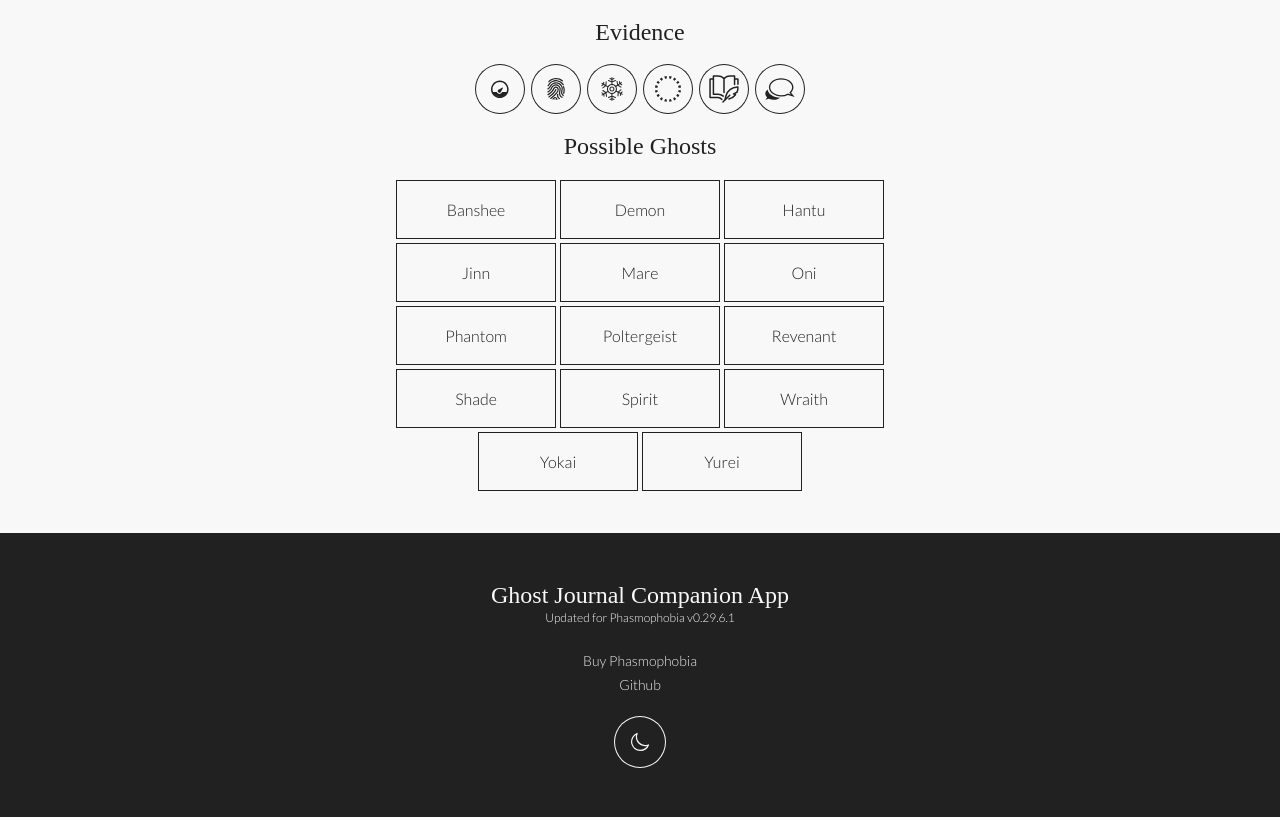
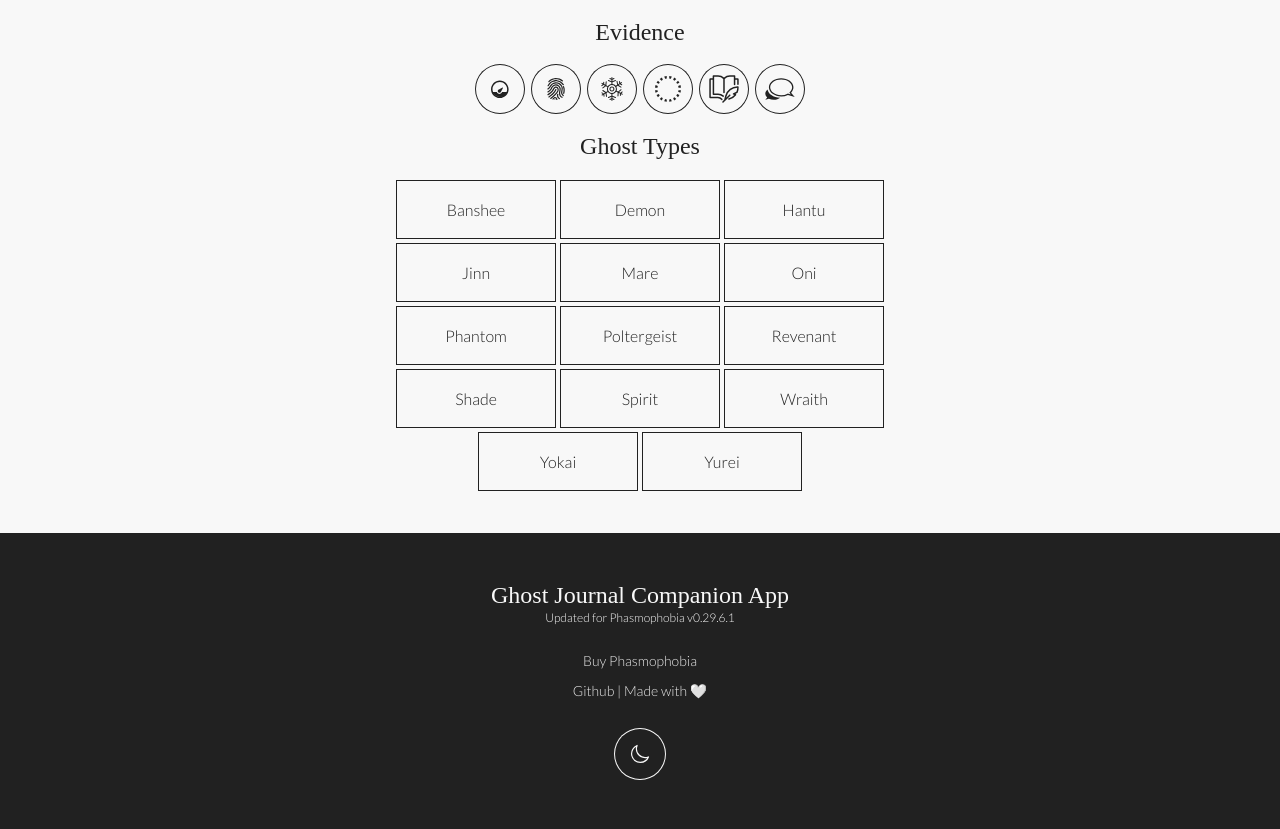
Before and after one commit to danWithABeard/phasmophobia-journal, a React (Create React App) app: page / in a window 1280 px wide. Built offline with nearby package versions, Linux system fonts and the light colour scheme; the HTML template or start-up script is replaced by a standard one; a web font is replaced by a local one.

Commit message:
Copy updates

```diff
--- a/public/index.html
+++ b/public/index.html
@@ -4,12 +4,12 @@
     <meta charset="utf-8" />
     <!-- <link rel="icon" href="%PUBLIC_URL%/favicon.ico" /> -->
     <meta name="viewport" content="width=device-width, initial-scale=1" />
-    <meta name="description" content="Web site created using create-react-app" />
+    <meta name="description" content="Help track your ghost evidence in the browser while playing Phasmophobia on PC. A fan-made project." />
     <link rel="apple-touch-icon" href="%PUBLIC_URL%/logo192.png" />
     <link rel="manifest" href="%PUBLIC_URL%/manifest.json" />
     <link rel="preconnect" href="https://fonts.gstatic.com">
     <link href="https://fonts.googleapis.com/css2?family=Lato:wght@300&family=Rancho&display=swap" rel="stylesheet">
-    <title>Fan Made Phasmophobia Journal</title>
+    <title>Ghost Hunting Journal | Companion App</title>
   </head>
   <body>
     <noscript>You need to enable JavaScript to run this app.</noscript>
--- a/src/App.js
+++ b/src/App.js
@@ -174,7 +174,7 @@ export default class App extends React.Component {
 
           { this.state.lookupGhost && this._renderGhostDetails() }
 
-          <h2>Possible Ghosts</h2>
+          <h2>Ghost Types</h2>
           <div className="ghost__wrapper">
             { this._renderPossibleGhosts() }
           </div>
@@ -183,7 +183,7 @@ export default class App extends React.Component {
         <footer className={ `footer--${darkMode}` }>
           <h1>Ghost Journal Companion App <span>Updated for Phasmophobia v0.29.6.1</span></h1>
           <a href="https://store.steampowered.com/app/739630/Phasmophobia/">Buy Phasmophobia</a>
-          <a href="https://github.com/danWithABeard/phasmophobia-journal" title="Github">Github</a>
+          <a href="https://github.com/danWithABeard/phasmophobia-journal" title="Github">Github | Made with 🤍</a>
 
           <button className="button__dark-mode" type="button" onClick={() => { this._handleDarkModeClick() }}>
             <MoonIcon />
--- a/src/scss/_footer.scss
+++ b/src/scss/_footer.scss
@@ -17,10 +17,18 @@ footer {
   }
 
   a {
+    border-bottom: 1px solid $charcoal;
+    color: $platinum;
     font-family: $body;
+    margin: 5px 0;
+    padding-bottom: 5px;
     text-decoration: none;
-    color: $platinum;
-    margin: 5px 0;
+    transition: border-color ease-in-out 300ms;
+
+    &:focus,
+    &:hover {
+      border-bottom: 1px solid $bone;
+    }
   }
 }
 
@@ -44,7 +52,7 @@ footer {
 
   &:focus,
   &:hover {
-    box-shadow: 0 0 0 2px $bone;
+    box-shadow: 0 0 0 3px $bone;
   }
 
   path {
```
Also changed, not shown: 1 other file (tests, documents, lock files or other folders).
